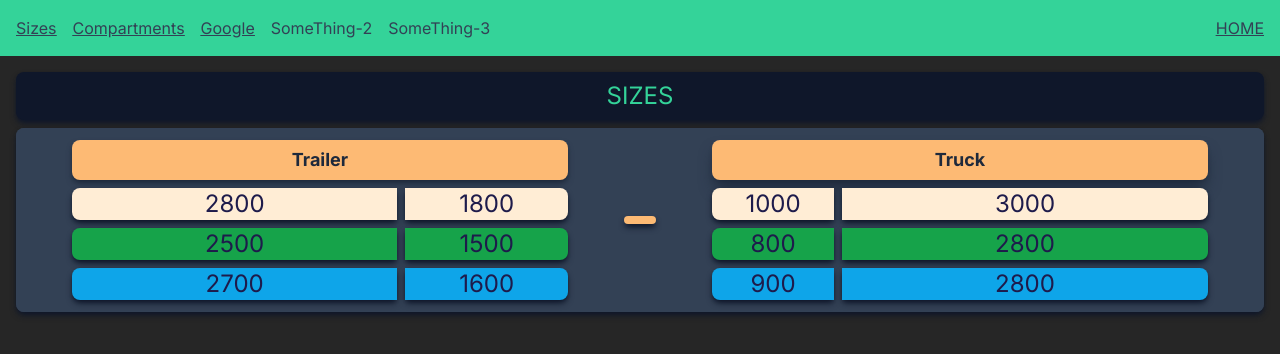
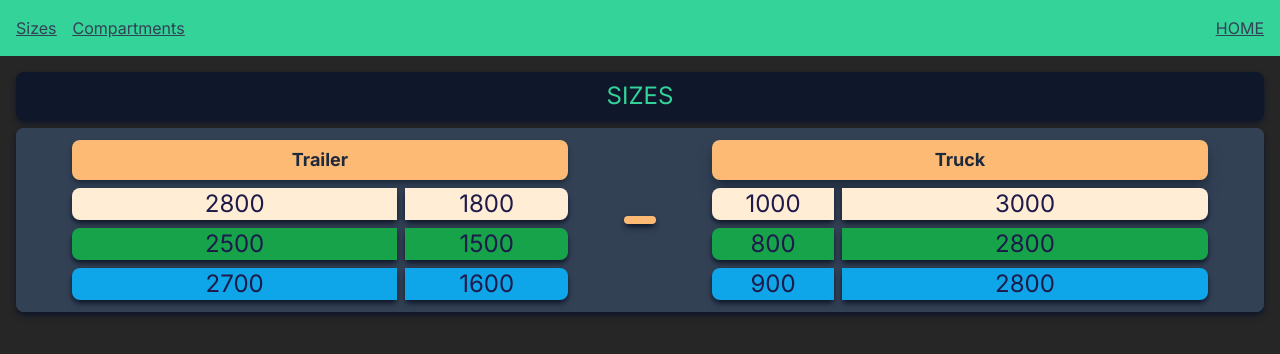
Before and after one commit to NickDriver/training-notes, a Next.js app: page /sizes in a window 1280 px wide. Shown: the top 354 px of the page. Built offline with nearby package versions, Linux system fonts and the light colour scheme.

Commit message:
Clean up

```diff
--- a/src/app/components/NavBar.tsx
+++ b/src/app/components/NavBar.tsx
@@ -7,9 +7,6 @@ export default function NavBar() {
         <ul className="flex">
           <li className="p-2 underline"><Link href="/sizes">Sizes</Link></li>
           <li className="p-2 underline"><Link href="/compartments">Compartments</Link></li>
-          <li className="p-2 underline"><Link href="http://google.com">Google</Link></li>
-          <li className="p-2">SomeThing-2</li>
-          <li className="p-2">SomeThing-3</li>
         </ul>
         <ul className="flex">
           <li className="underline p-2 "><Link href="/">HOME</Link></li>
```
